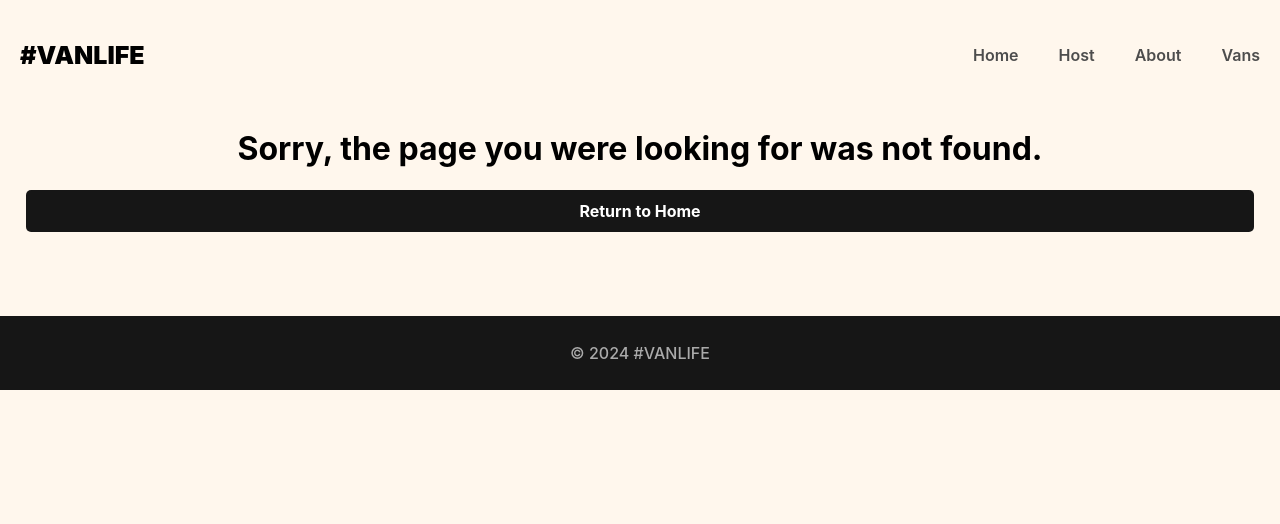
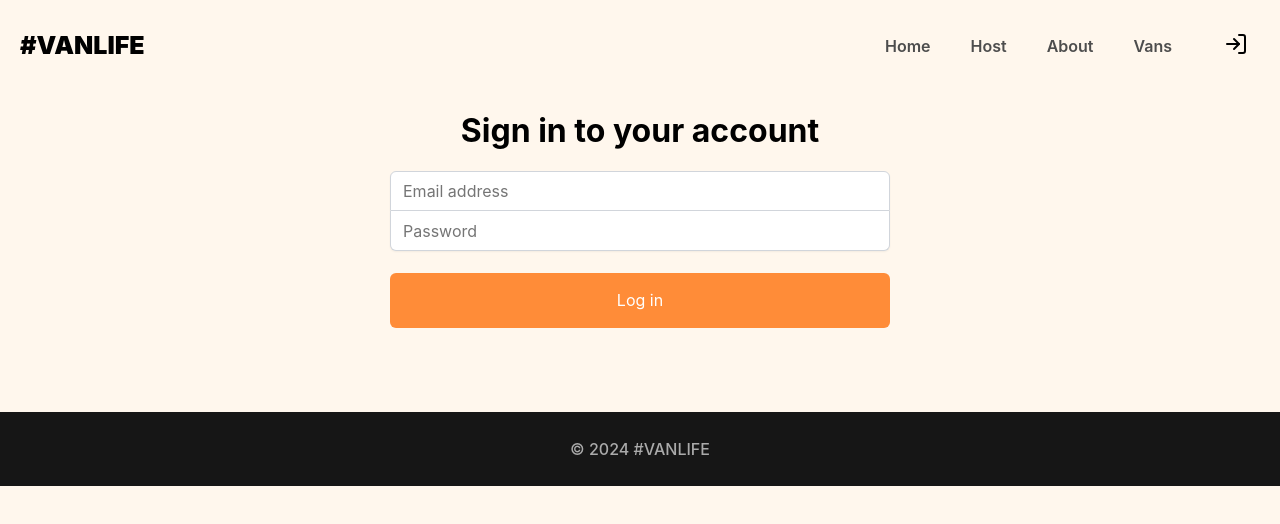
Before and after one commit to ViktoriiaPavliukh/vanlife, a React (Vite) app: page /login in a window 1280 px wide. Before the commit this address had no page. Shown: the top 524 px of the page. Built offline with nearby package versions, Linux system fonts and the light colour scheme; what miragejs would draw is missing.

Commit message:
add login page and iconto Header

```diff
--- a/index.html
+++ b/index.html
@@ -1,9 +1,12 @@
-<!doctype html>
+<!DOCTYPE html>
 <html lang="en">
   <head>
     <meta charset="UTF-8" />
     <link rel="icon" type="image/svg+xml" href="/vite.svg" />
-    <link rel="stylesheet" href="https://cdnjs.cloudflare.com/ajax/libs/normalize/8.0.1/normalize.css">
+    <link
+      rel="stylesheet"
+      href="https://cdnjs.cloudflare.com/ajax/libs/normalize/8.0.1/normalize.css"
+    />
     <meta name="viewport" content="width=device-width, initial-scale=1.0" />
     <title>Vanlife</title>
   </head>
--- a/src/App.jsx
+++ b/src/App.jsx
@@ -22,6 +22,7 @@
 import HostVanPricing from "./views/Host/HostVanPricing";
 import HostVanInfo from "./views/Host/HostVanInfo";
 import NotFound from "./views/NotFound";
+import Login from "./views/Login";
 import Error from "./compoments/Error";
 
 const router = createBrowserRouter(
@@ -29,6 +30,7 @@
     <Route element={<Layout />}>
       <Route index element={<Home />} />
       <Route path="about" element={<About />} />
+      <Route path="login" element={<Login />} />
       <Route
         path="vans"
         element={<Vans />}
--- a/src/compoments/Header.jsx
+++ b/src/compoments/Header.jsx
@@ -9,10 +9,11 @@
   };
   return (
     <header>
+      <div className="header-items">
         <Link className="site-logo" to="/">
           #VANLIFE
         </Link>
-      <nav>
+        <nav className="header-nav">
           <NavLink
             to="/"
             style={({ isActive }) => (isActive ? activeStyle : null)}
@@ -37,7 +38,15 @@
           >
             Vans
           </NavLink>
+          <Link to="login" className="login-link">
+            <img
+              src="src/assets/icons/log-in.svg"
+              className="login-icon"
+              alt="login"
+            />
+          </Link>
         </nav>
+      </div>
     </header>
   );
 }
--- a/src/index.css
+++ b/src/index.css
@@ -15,21 +15,31 @@
 }
 
 body {
+  margin: 0 auto;
   -ms-overflow-style: none;
   scrollbar-width: none;
 }
 
 .site-wrapper {
+  margin: 0 auto;
   min-height: 100vh;
   display: flex;
   flex-direction: column;
 }
 
 header {
-  height: 110px;
   display: flex;
+  justify-content: center;
   align-items: center;
   padding-block: 10px;
+}
+
+.header-items {
+  display: flex;
+  justify-content: stretch;
+  align-items: center;
+  width: 100%;
+  max-width: 1440px;
 }
 
 header .site-logo {
@@ -50,6 +60,18 @@
 header a:hover {
   color: #161616;
   text-decoration: underline;
+  text-decoration-color: #ff8c38;
+}
+
+header .site-logo:hover {
+  text-decoration: none;
+  color: #ff8c38;
+}
+
+.header-nav {
+  display: flex;
+  justify-content: center;
+  align-items: center;
 }
 
 main {
@@ -468,3 +490,73 @@
   background-color: #161616;
   color: white;
 }
+
+.login-container {
+  display: flex;
+  flex-direction: column;
+  align-items: center;
+  padding-inline: 27px;
+}
+
+.login-form {
+  display: flex;
+  flex-direction: column;
+  width: 100%;
+  max-width: 500px;
+}
+
+.login-form > input {
+  border: 1px solid rgba(209, 213, 219);
+  height: 40px;
+  text-indent: 10px;
+  font-family: "Inter", sans-serif;
+  box-shadow: 0px 1px 2px rgba(0, 0, 0, 0.05);
+  font-weight: 400;
+}
+
+.login-form > input:focus {
+  outline: none;
+}
+
+.login-form > input:first-of-type {
+  border-radius: 6px 6px 0px 0px;
+}
+
+.login-form > input:last-of-type {
+  border-radius: 0px 0px 6px 6px;
+  border-top: none;
+}
+
+.login-form > button {
+  background-color: #ff8c38;
+  border: none;
+  border-radius: 6px;
+  height: 55px;
+  margin-top: 22px;
+  color: white;
+  font-family: "Inter", sans-serif;
+}
+
+.login-link {
+  display: inline-block;
+  text-align: center;
+  text-decoration: none;
+  border: none;
+  padding: 0.75rem 1.375rem;
+  color: initial;
+  font-weight: 700;
+  border-radius: 5px;
+  cursor: pointer;
+  transition: transform 0.1s ease-in-out;
+}
+
+.login-icon {
+  padding: 10px;
+  border-radius: 5px;
+  transition: background-color 0.3s ease, transform 0.3s ease;
+}
+
+.login-icon:hover {
+  background-color: #ff8c38;
+  transform: scale(1.1);
+}
--- /dev/null
+++ b/src/views/Login.jsx
@@ -0,0 +1,45 @@
+import React from "react";
+import { useNavigate } from "react-router-dom";
+
+export default function Login() {
+  const [loginFormData, setLoginFormData] = React.useState({
+    email: "",
+    password: "",
+  });
+
+  function handleSubmit(e) {
+    e.preventDefault();
+    console.log(loginFormData);
+  }
+
+  function handleChange(e) {
+    const { name, value } = e.target;
+    setLoginFormData((prev) => ({
+      ...prev,
+      [name]: value,
+    }));
+  }
+
+  return (
+    <div className="login-container">
+      <h1>Sign in to your account</h1>
+      <form onSubmit={handleSubmit} className="login-form">
+        <input
+          name="email"
+          onChange={handleChange}
+          type="email"
+          placeholder="Email address"
+          value={loginFormData.email}
+        />
+        <input
+          name="password"
+          onChange={handleChange}
+          type="password"
+          placeholder="Password"
+          value={loginFormData.password}
+        />
+        <button>Log in</button>
+      </form>
+    </div>
+  );
+}
```
Also changed, not shown: src/assets/icons/log-in.svg (added). Lines whose indentation alone changed are shown as unchanged.
